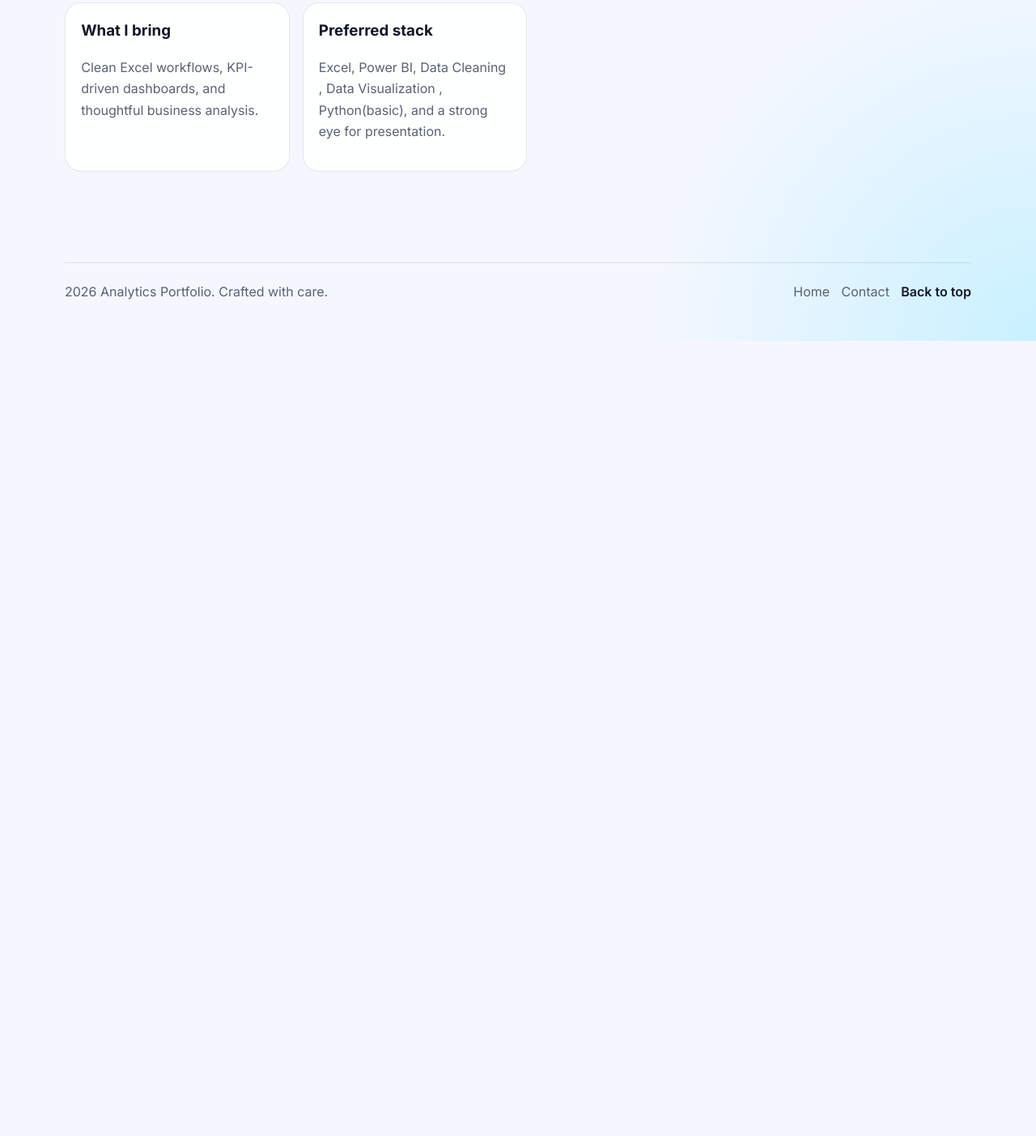
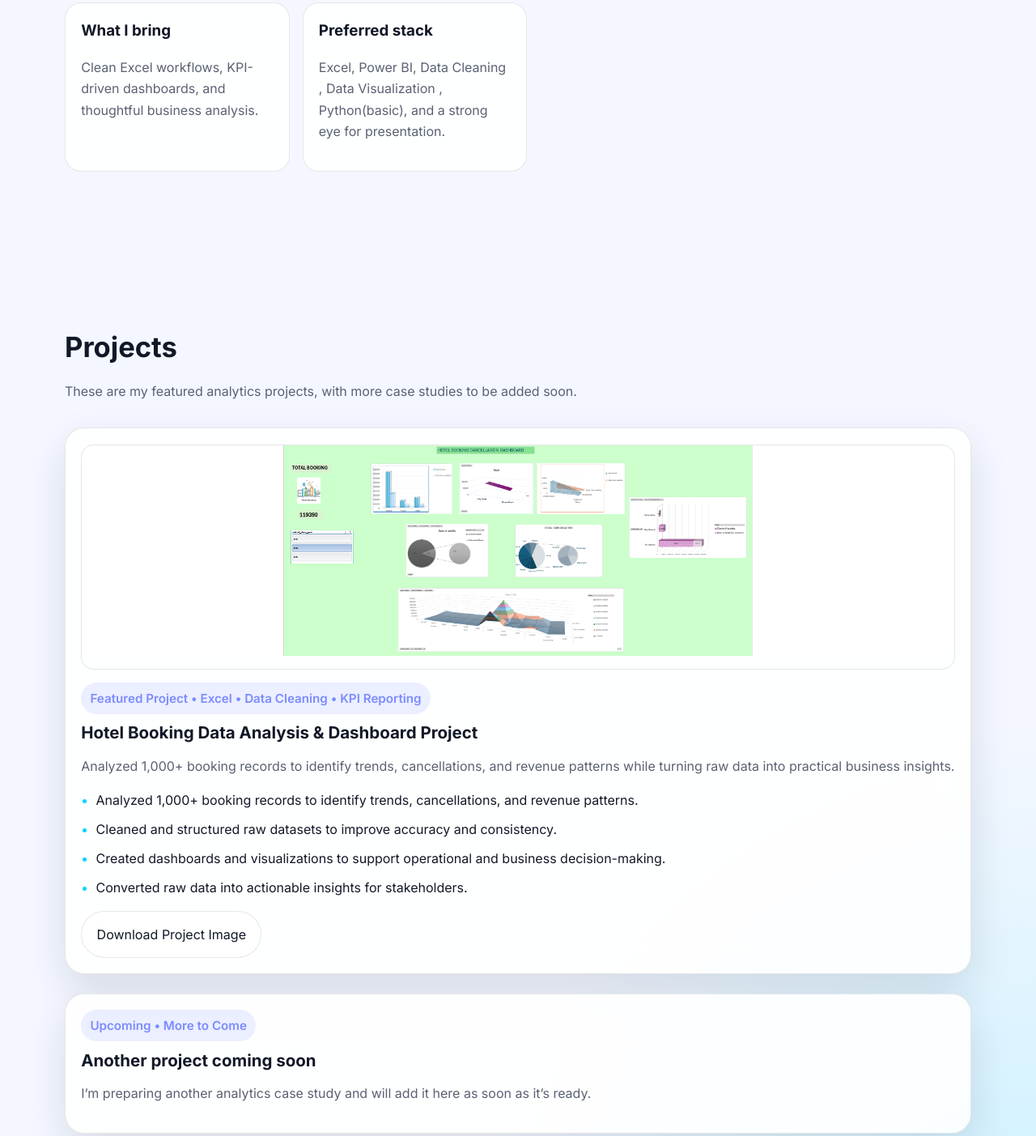
Before and after one commit to namratap263-afk/MyPortfolio-, a plain HTML site: page index.html in a window 1280 px wide. Shown: the part 1073-2476 px from the top of the page at 81% size. Before the commit the page ends 1494 px from the top, so only its background shows below. Drawn offline with Linux system fonts and the light colour scheme.

Commit message:
Updated portfolio

```diff
--- a/index.html
+++ b/index.html
@@ -25,6 +25,7 @@
           <a href="index.html">Home</a>
           <a href="about.html">About</a>
           <a href="skills.html">Skills</a>
+          <a href="index.html#projects">Projects</a>
           <a href="education.html">Education</a>
           <a href="certifications.html">Certifications</a>
           <a href="contact.html">Contact</a>
@@ -96,8 +97,49 @@
                 </div>
               </div>
             </div>
+          </div>
+        </div>
+      </section>
 
+      <section class="section" id="projects">
+        <div class="container">
+          <div class="section-heading reveal">
+            <h2 class="section-title">Projects</h2>
+            <p class="section-intro">
+              These are my featured analytics projects, with more case studies to be added soon.
+            </p>
+          </div>
 
+          <div class="project-list reveal">
+            <article class="project-card card">
+              <div class="project-image-wrap">
+                <img class="project-image" src="assets/images/excel-dashboard.png" alt="Excel dashboard screenshot for the hotel booking data analysis project" />
+              </div>
+              <div class="project-meta">Featured Project • Excel • Data Cleaning • KPI Reporting</div>
+              <h3>Hotel Booking Data Analysis &amp; Dashboard Project</h3>
+              <p>
+                Analyzed 1,000+ booking records to identify trends, cancellations, and revenue patterns while turning raw data into practical business insights.
+              </p>
+              <ul class="project-highlights">
+                <li>Analyzed 1,000+ booking records to identify trends, cancellations, and revenue patterns.</li>
+                <li>Cleaned and structured raw datasets to improve accuracy and consistency.</li>
+                <li>Created dashboards and visualizations to support operational and business decision-making.</li>
+                <li>Converted raw data into actionable insights for stakeholders.</li>
+              </ul>
+              <div class="project-actions">
+                <a class="btn btn-secondary" href="assets/files/hotel-booking-dashboard.png" download>Download Project Image</a>
+              </div>
+            </article>
+
+            <article class="project-card card project-card--soon">
+              <div class="project-meta">Upcoming • More to Come</div>
+              <h3>Another project coming soon</h3>
+              <p>
+                I’m preparing another analytics case study and will add it here as soon as it’s ready.
+              </p>
+            </article>
+          </div>
+        </div>
       </section>
     </main>
 
@@ -106,6 +148,7 @@
         <div>2026 Analytics Portfolio. Crafted with care.</div>
         <div class="footer-links">
           <a href="index.html">Home</a>
+          <a href="index.html#projects">Projects</a>
           <a href="contact.html">Contact</a>
           <a class="back-top" href="#top">Back to top</a>
         </div>
--- a/style.css
+++ b/style.css
@@ -174,6 +174,83 @@ textarea {
   color: var(--muted);
   max-width: 700px;
   margin: 0 0 2rem;
+}
+
+.section-heading {
+  margin-bottom: 2rem;
+}
+
+.project-list {
+  display: grid;
+  gap: 1.5rem;
+}
+
+.project-card {
+  padding: 1.6rem;
+  border-radius: 24px;
+}
+
+.project-meta {
+  display: inline-flex;
+  align-items: center;
+  gap: 0.4rem;
+  padding: 0.45rem 0.7rem;
+  border-radius: 999px;
+  background: rgba(124, 140, 255, 0.14);
+  color: var(--accent);
+  font-size: 0.84rem;
+  font-weight: 600;
+  margin-bottom: 0.8rem;
+}
+
+.project-image-wrap {
+  width: 100%;
+  margin-bottom: 1rem;
+  border-radius: 16px;
+  overflow: hidden;
+  border: 1px solid var(--line);
+  background: rgba(255, 255, 255, 0.04);
+}
+
+.project-image {
+  width: 100%;
+  height: 260px;
+  object-fit: contain;
+  display: block;
+  background: white;
+}
+
+.project-actions {
+  display: flex;
+  flex-wrap: wrap;
+  gap: 0.8rem;
+  margin-top: 1rem;
+}
+
+.project-card h3 {
+  margin: 0 0 0.65rem;
+  font-size: 1.28rem;
+}
+
+.project-card p {
+  color: var(--muted);
+  margin: 0 0 1rem;
+}
+
+.project-highlights {
+  padding-left: 1.15rem;
+  color: var(--text);
+  display: grid;
+  gap: 0.6rem;
+}
+
+.project-highlights li::marker {
+  color: var(--accent-2);
+}
+
+.project-card--soon {
+  border-style: dashed;
+  background: linear-gradient(135deg, rgba(124, 140, 255, 0.12), rgba(0, 212, 255, 0.12));
 }
 
 /* =========================
```
Also changed, not shown: assets/files/hotel-booking-dashboard.png (added), assets/files/project-details.txt (added), assets/images/excel-dashboard.png (added).
